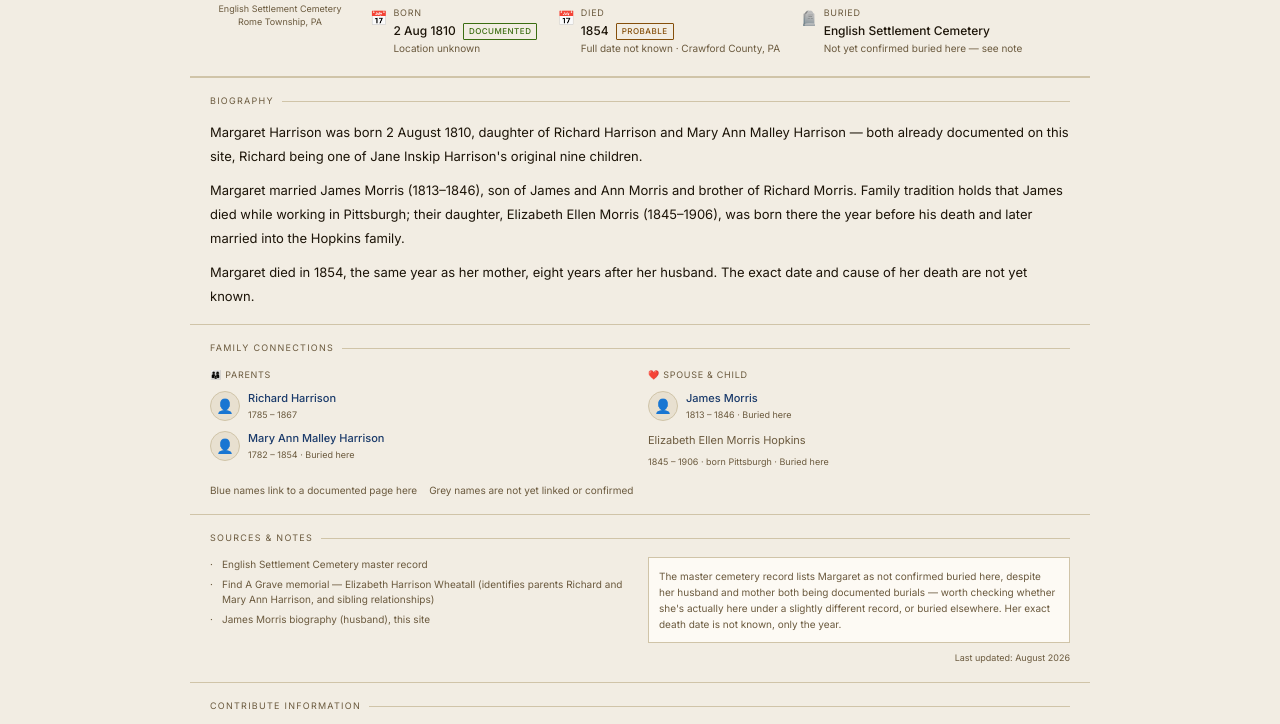
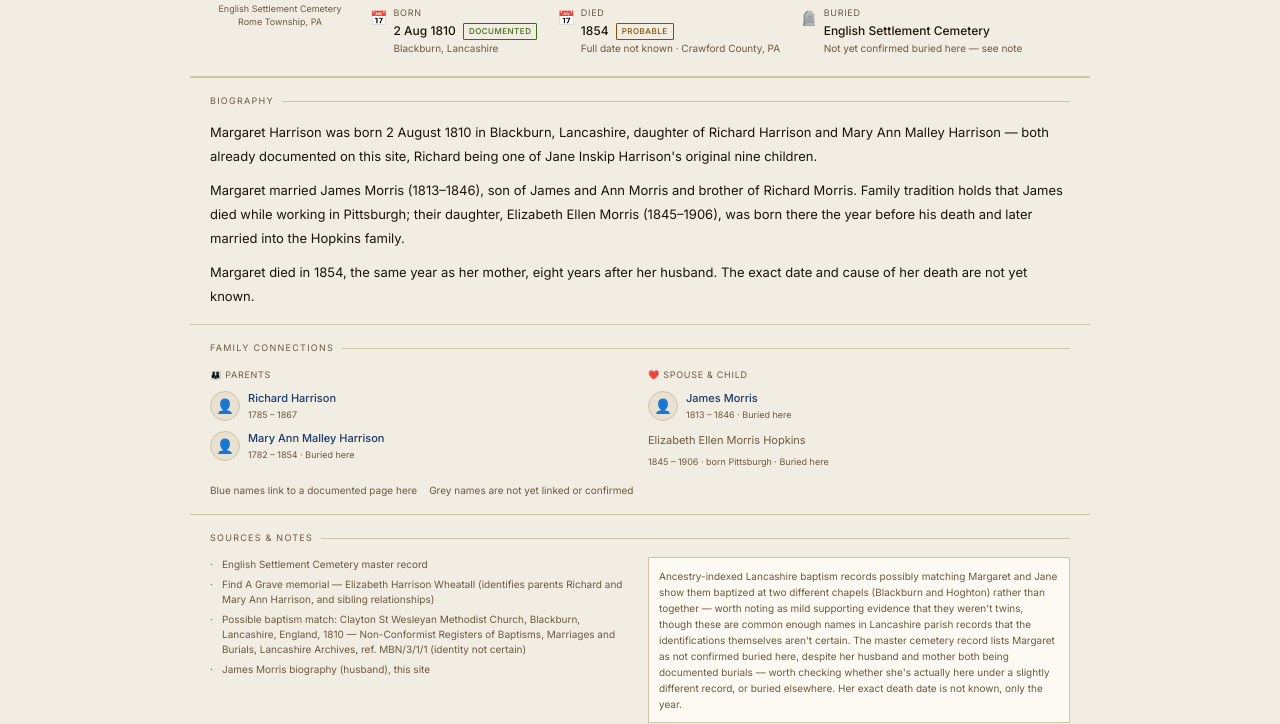
Before and after one commit to scotty8828/english-settlement-cemetery, a plain HTML site: page person/margaret-harrison-morris.html in a window 1280 px wide. Shown: the part 264-988 px from the top of the page. Drawn offline with nearby package versions, Linux system fonts and the light colour scheme; a web font is replaced by a local one.

Commit message:
Update margaret-harrison-morris.html
update margaret

```diff
--- a/person/margaret-harrison-morris.html
+++ b/person/margaret-harrison-morris.html
@@ -133,7 +133,7 @@
           <div>
             <div class="vital-label">Born</div>
             <div class="vital-val">2 Aug 1810 <span class="conf conf-doc">Documented</span></div>
-            <div class="vital-sub">Location unknown</div>
+            <div class="vital-sub">Blackburn, Lancashire</div>
           </div>
         </div>
         <div class="vital-block">
@@ -160,7 +160,7 @@
   <div class="bio-section">
     <div class="section-label">Biography</div>
     <div class="bio-prose">
-      <p>Margaret Harrison was born 2 August 1810, daughter of Richard Harrison and Mary Ann Malley Harrison — both already documented on this site, Richard being one of Jane Inskip Harrison's original nine children.</p>
+      <p>Margaret Harrison was born 2 August 1810 in Blackburn, Lancashire, daughter of Richard Harrison and Mary Ann Malley Harrison — both already documented on this site, Richard being one of Jane Inskip Harrison's original nine children.</p>
       <p>Margaret married James Morris (1813–1846), son of James and Ann Morris and brother of Richard Morris. Family tradition holds that James died while working in Pittsburgh; their daughter, Elizabeth Ellen Morris (1845–1906), was born there the year before his death and later married into the Hopkins family.</p>
       <p>Margaret died in 1854, the same year as her mother, eight years after her husband. The exact date and cause of her death are not yet known.</p>
     </div>
@@ -214,10 +214,11 @@
       <ul class="source-list">
         <li class="source-item">English Settlement Cemetery master record</li>
         <li class="source-item">Find A Grave memorial — Elizabeth Harrison Wheatall (identifies parents Richard and Mary Ann Harrison, and sibling relationships)</li>
+        <li class="source-item">Possible baptism match: Clayton St Wesleyan Methodist Church, Blackburn, Lancashire, England, 1810 — Non-Conformist Registers of Baptisms, Marriages and Burials, Lancashire Archives, ref. MBN/3/1/1 (identity not certain)</li>
         <li class="source-item">James Morris biography (husband), this site</li>
       </ul>
       <div>
-        <div class="research-note">The master cemetery record lists Margaret as not confirmed buried here, despite her husband and mother both being documented burials — worth checking whether she's actually here under a slightly different record, or buried elsewhere. Her exact death date is not known, only the year.</div>
+        <div class="research-note">Ancestry-indexed Lancashire baptism records possibly matching Margaret and Jane show them baptized at two different chapels (Blackburn and Hoghton) rather than together — worth noting as mild supporting evidence that they weren't twins, though these are common enough names in Lancashire parish records that the identifications themselves aren't certain. The master cemetery record lists Margaret as not confirmed buried here, despite her husband and mother both being documented burials — worth checking whether she's actually here under a slightly different record, or buried elsewhere. Her exact death date is not known, only the year.</div>
         <div class="last-updated">Last updated: August 2026</div>
       </div>
     </div>
```
